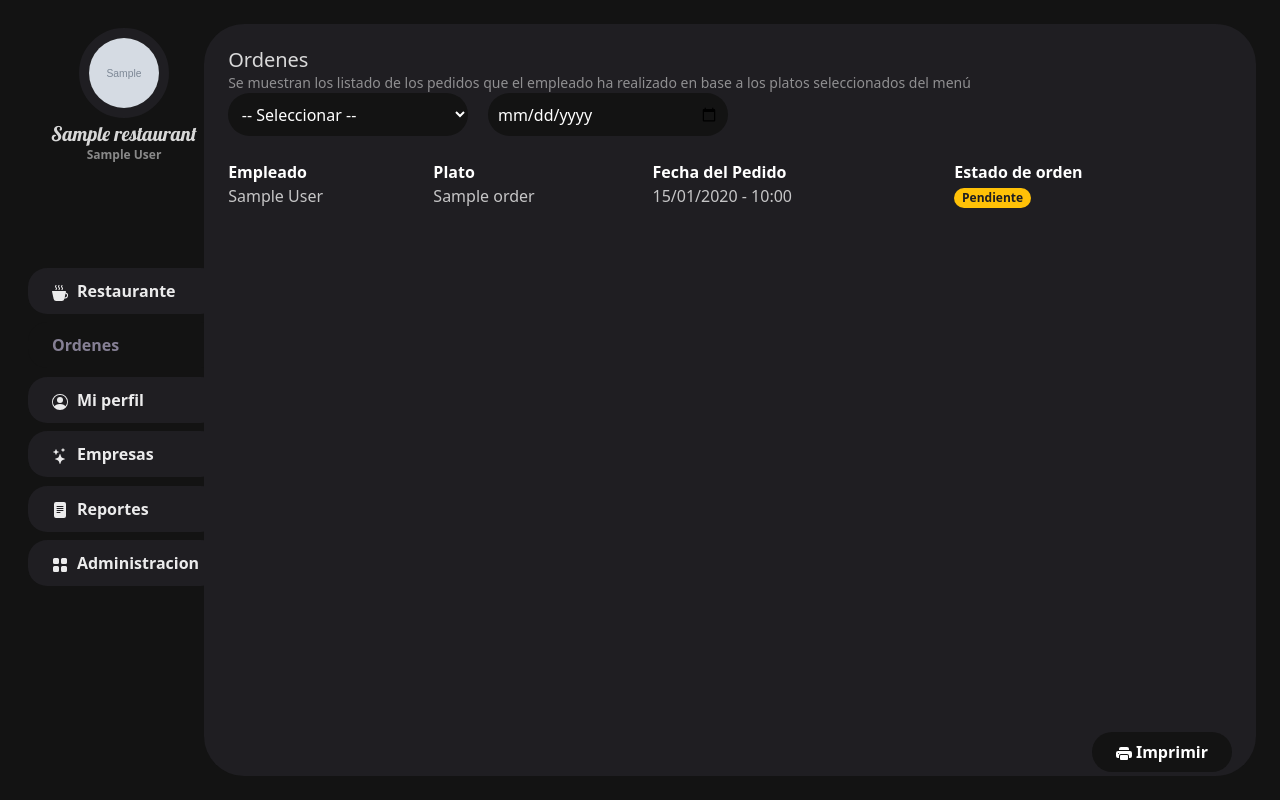
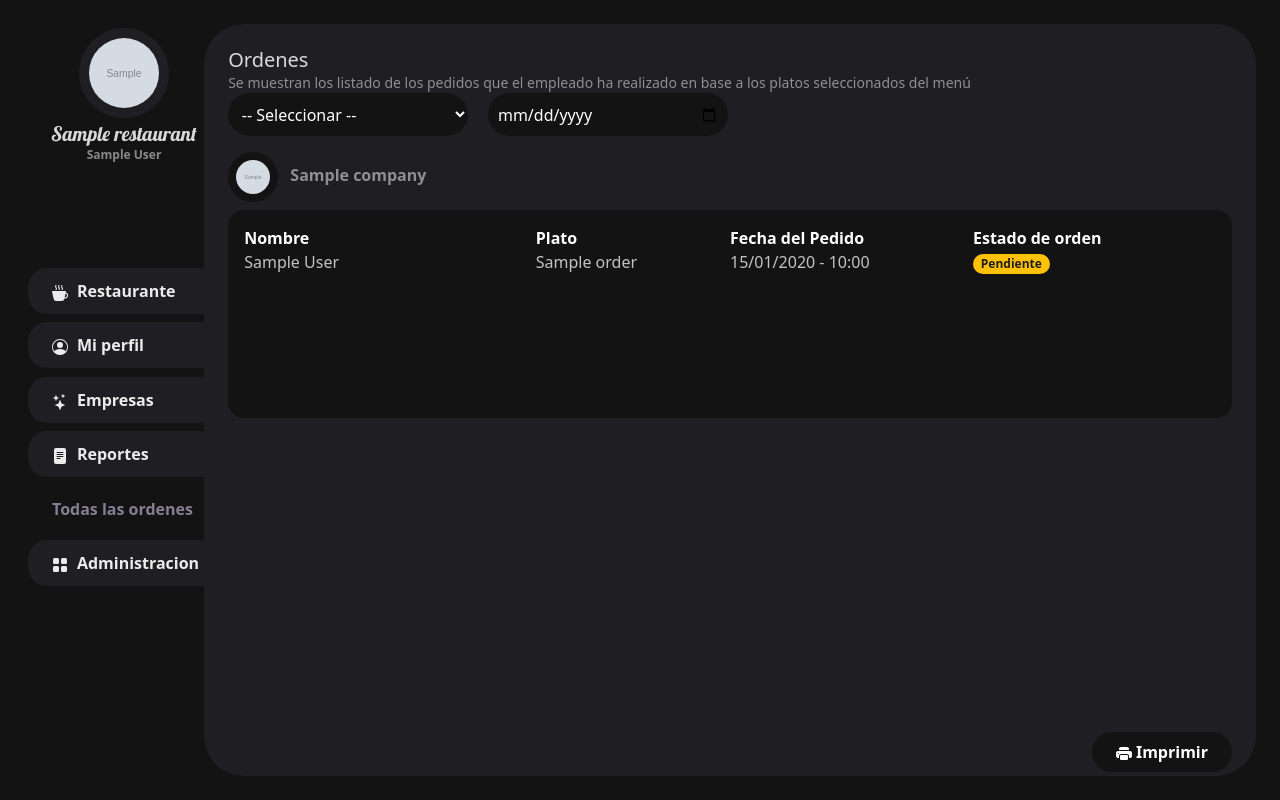
Before and after one commit to the-wandy-olivares/EasyFood, a Django app: page /company/all-orders in a window 1280 px wide. Run offline with Django 5.2, Linux system fonts and the light colour scheme; a user stored in the database is signed in; tables that the repository leaves empty hold one stand-in row (values such as "Sample post"); grey boxes marked "Sample" are stand-in pictures; some web fonts are replaced.

Commit message:
Actualizar la vista de pedidos para mostrar todos los pedidos y añadir el precio en las plantillas; ajustar la navegación para incluir enlaces a todas las órdenes.

```diff
--- a/EasyFood/Company/templates/company/order/all-orders.html
+++ b/EasyFood/Company/templates/company/order/all-orders.html
@@ -27,7 +27,7 @@
                                     Ordenes</h5>
                                   <p class="text-white-50 m-0 p-0" style="font-size: 14px;"> Se muestran los listado de los pedidos que el empleado ha realizado en base a los platos seleccionados del menú </p>
               <!-- Reporte de Pedidos -->
-                                  <div>
+                                  <div class='mb-2'>
                                     <!-- Formulario de Filtro -->
                                           <form method="get">
                                                 <!-- <label for="status">Estado del pedido:</label> -->
@@ -47,33 +47,59 @@
                                   </div>
 
 
-                              {% if orders %}
+                              {% if companys %}
+                              {% for company in companys %}
 
-                              <table class="w-100 mt-4">
+                              {% if company.orders_company.all %}
+                                    <div class='mt-3 mb-2 ' >
+                                          {% if company.img %}
+                                                <img src="{{company.img.url}}" width='50'  height='50' class='rounded-circle'
+                                                style="border: 8px solid var(--bg-primary);" alt="">
+                                          {% endif %}
+                                          <strong class='ms-2 text-white-50'>
+                                                {{company}}
+                                          </strong>
+                                    </div>
+                                    <section  class=' m-0 rounded-4 p-3 overflow-auto' style='background-color: var(--bg-primary);
+                                          height: 13rem;'>
+                                          <table class="w-100 mb-2">
                                                 <thead>
-                                          <tr>
-                                          <th>Empleado</th>
-                                          <th>Plato</th>
-                                          <th>Fecha del Pedido</th>
-                                          <th>Estado de orden</th>
-                                          </tr>
+
+                                                      <th width='30%'>Nombre</th>
+                                                      <th width='20%'>Plato</th>
+                                                      <th width='25%'>Fecha del Pedido</th>
+                                                      <th width='25%'>Estado de orden</th>
+
                                                 </thead>
                                                 <tbody>
-                                          {% for order in orders %}
+                                                      {% for order in company.orders_company.all %}
                                                             <tr>
-                                                <td>{{ order.employee }}</td>
-                                                <td>{{ order.name }}</td>
-                                                <td>{{ order.date|date:"d/m/Y - H:i" }}</td>
+                                                                  <td>
+                                                                        {{ order.employee }}
+                                                                  </td>
+                                                                  <td>
+                                                                        {{ order.name }}
+                                                                  </td>
+                                                                  <td>
+                                                                        {{ order.date|date:"d/m/Y - H:i" }}
+                                                                  </td>
                                                                   {% if order.get_status_display == 'Pendiente' %}
-                                                <td class="badge bg-warning rounded-5" style="color: var(--bg-secundary); font-weight: bold;">
-                                                      {{ order.get_status_display }}</td>
+                                                                        <td class="badge bg-warning rounded-5"
+                                                                              style="color: var(--bg-secundary); font-weight: bold;">
+                                                                              {{ order.get_status_display }}
+                                                                        </td>
                                                                   {% else %}
-                                                      <td class="badge bg-primary rounded-5">Realizada</td>
+                                                                        <td class="badge bg-primary rounded-5">
+                                                                              Realizada
+                                                                        </td>
                                                                   {% endif %}
                                                             </tr>
                                                       {% endfor %}
                                                 </tbody>
                                           </table>
+                                    </section>
+                              {% endif %}
+                              {% endfor %}
                               {% else %}
                               <p class="mt-4">No has realizado pedidos aún</p>
                               {% endif %}
--- a/EasyFood/Company/views.py
+++ b/EasyFood/Company/views.py
@@ -424,7 +424,7 @@ class AllOrders(TemplateView):
             date_filter = self.request.GET.get('date', None)  # Filtro por fecha (formato YYYY-MM-DD)
 
             # Filtrar los pedidos según los criterios
-            orders = models.Order.objects.filter(company=self.request.user.employee_profile.company)
+            orders = models.Order.objects.all()
 
             # Filtrar por estado si se ha enviado el filtro
             if status_filter:
@@ -439,6 +439,7 @@ class AllOrders(TemplateView):
                         pass  # Si el formato de fecha es incorrecto, no aplicar el filtro
 
             context['orders'] = orders  # Pasar los pedidos filtrados al contexto
+            context['companys'] = models.Company.objects.filter(is_active=True)
             return context
 
 
--- a/EasyFood/Food/templates/food/componentes/nav.html
+++ b/EasyFood/Food/templates/food/componentes/nav.html
@@ -101,6 +101,7 @@
                               Reclamaciones
                         </a>
                   {% endif %}
+                  {% if not request.user.restaurant %}
                         <a data-aos='zoom-in' class="orders" style='transition-delay: 0.3s !important;'
                               href="{% url "company:orders" %}">
                               <svg xmlns="http://www.w3.org/2000/svg" width="16" height="16" fill="currentColor" class="bi bi-list-ul" viewBox="0 0 16 16">
@@ -108,7 +109,7 @@
                               </svg>
                               Ordenes
                         </a>
-
+                  {% endif %}
                   <a data-aos='zoom-in' class="my-profile" style='transition-delay: 0s !important;'
                               href="{% url "company:my-profile" %}">
                               <svg xmlns="http://www.w3.org/2000/svg" width="16" height="16" fill="currentColor" class="bi bi-person-circle" viewBox="0 0 16 16">
@@ -132,6 +133,14 @@
                         <path d="M12 0H4a2 2 0 0 0-2 2v12a2 2 0 0 0 2 2h8a2 2 0 0 0 2-2V2a2 2 0 0 0-2-2M5 4h6a.5.5 0 0 1 0 1H5a.5.5 0 0 1 0-1m-.5 2.5A.5.5 0 0 1 5 6h6a.5.5 0 0 1 0 1H5a.5.5 0 0 1-.5-.5M5 8h6a.5.5 0 0 1 0 1H5a.5.5 0 0 1 0-1m0 2h3a.5.5 0 0 1 0 1H5a.5.5 0 0 1 0-1"/>
                         </svg>
                         Reportes
+                  </a>
+
+                  <a data-aos='zoom-in' class="orders" style='transition-delay: 0.3s !important;'
+                        href="{% url 'company:all-orders' %}">
+                        <svg xmlns="http://www.w3.org/2000/svg" width="16" height="16" fill="currentColor" class="bi bi-list-ul" viewBox="0 0 16 16">
+                        <path fill-rule="evenodd" d="M5 11.5a.5.5 0 0 1 .5-.5h9a.5.5 0 0 1 0 1h-9a.5.5 0 0 1-.5-.5m0-4a.5.5 0 0 1 .5-.5h9a.5.5 0 0 1 0 1h-9a.5.5 0 0 1-.5-.5m0-4a.5.5 0 0 1 .5-.5h9a.5.5 0 0 1 0 1h-9a.5.5 0 0 1-.5-.5m-3 1a1 1 0 1 0 0-2 1 1 0 0 0 0 2m0 4a1 1 0 1 0 0-2 1 1 0 0 0 0 2m0 4a1 1 0 1 0 0-2 1 1 0 0 0 0 2"/>
+                        </svg>
+                        Todas las ordenes
                   </a>
 
                   <a data-aos='zoom-in' class="administration" style='transition-delay: 0s !important;'
```
Also changed, not shown: EasyFood/Company/templates/company/order/orders.html (+5 -2 lines), EasyFood/Company/templates/company/order/order-report.html (line endings or trailing spaces). Lines whose indentation alone changed are shown as unchanged.
